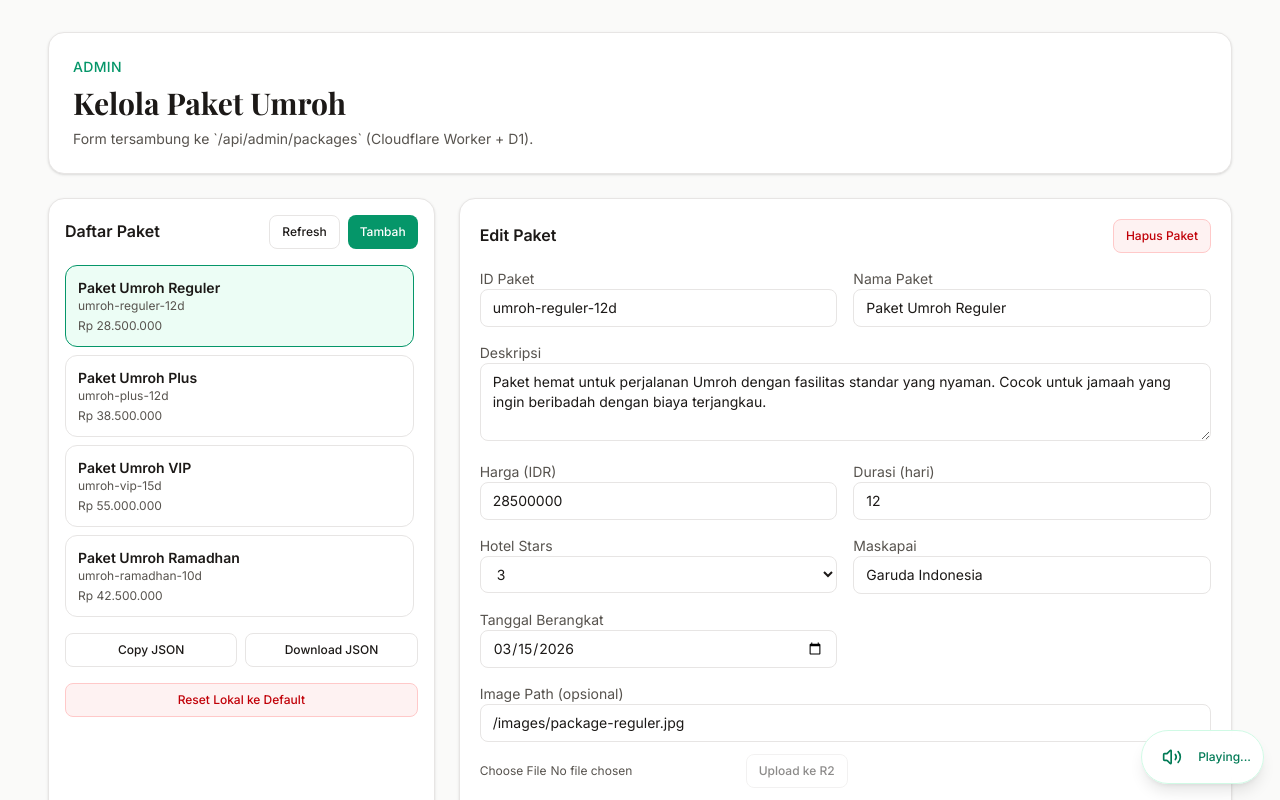
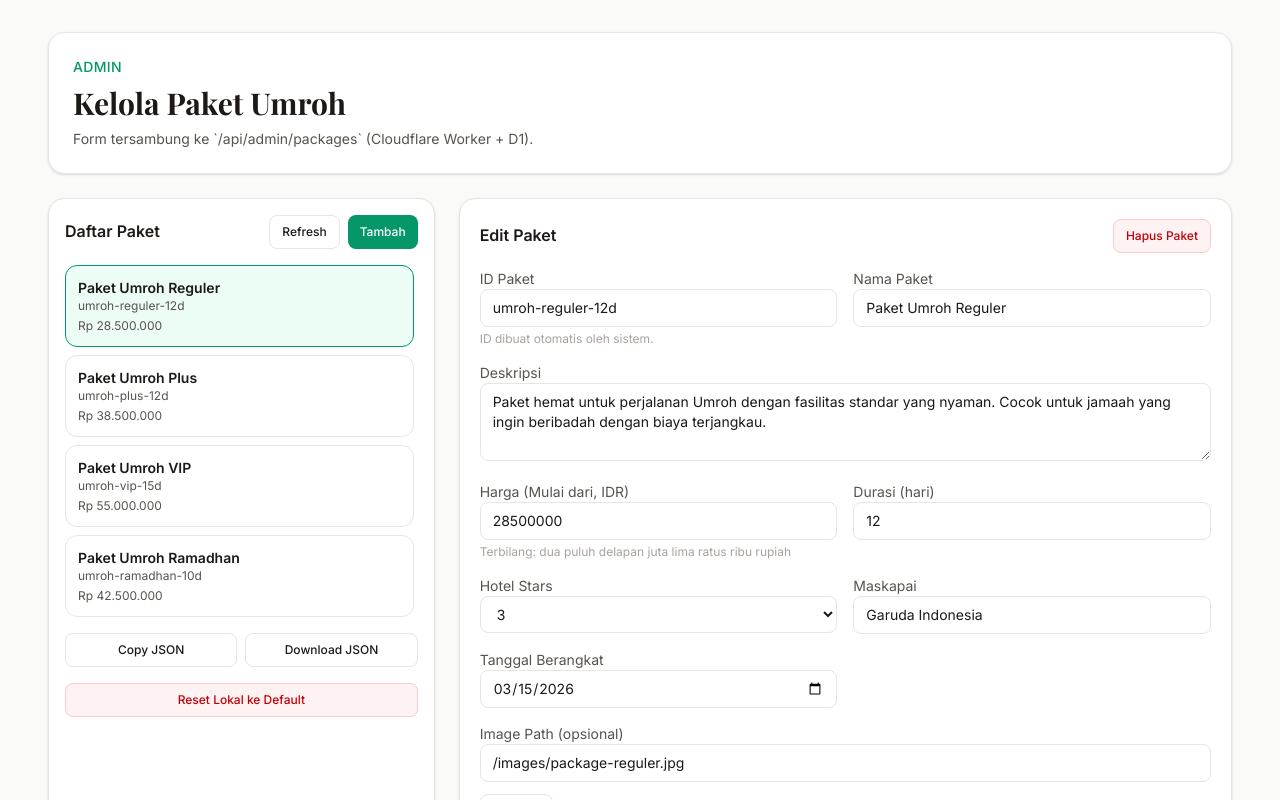
Before and after one commit to omandotkom/ibadahku, a Next.js app: page /admin in a window 1280 px wide. Shown: the top 800 px of the page. Built offline with nearby package versions, Linux system fonts and the light colour scheme; no server answers.

Commit message:
add features

```diff
--- a/src/app/admin/AdminPackagesPage.tsx
+++ b/src/app/admin/AdminPackagesPage.tsx
@@ -1,6 +1,6 @@
 "use client";
 
-import { useEffect, useState } from "react";
+import { useEffect, useRef, useState } from "react";
 import type { Package } from "@/types";
 import { packages as defaultPackages } from "@/lib/data";
 import { formatPrice } from "@/lib/utils";
@@ -29,6 +29,27 @@ type InitialState = {
   form: PackageForm;
 };
 
+function generatePackageId(existingIds: string[]): string {
+  const existing = new Set(existingIds);
+
+  while (true) {
+    const timestamp = new Date().toISOString().replace(/\D/g, "").slice(0, 14);
+    const randomSuffix = Math.random().toString(36).slice(2, 8);
+    const candidate = `pkg-${timestamp}-${randomSuffix}`;
+
+    if (!existing.has(candidate)) {
+      return candidate;
+    }
+  }
+}
+
+function createNewPackageForm(existingPackages: Package[]): PackageForm {
+  return {
+    ...toForm(),
+    id: generatePackageId(existingPackages.map((item) => item.id)),
+  };
+}
+
 function toForm(pkg?: Package): PackageForm {
   return {
     id: pkg?.id ?? "",
@@ -40,8 +61,8 @@ function toForm(pkg?: Package): PackageForm {
     airline: pkg?.airline ?? "",
     departureDate: pkg?.departureDate ?? "",
     featuresText: pkg?.features.join("\n") ?? "",
-    isPopular: pkg?.isPopular ?? false,
-    isRecommended: pkg?.isRecommended ?? false,
+    isPopular: true,
+    isRecommended: true,
     image: pkg?.image ?? "",
   };
 }
@@ -62,8 +83,8 @@ function toPackage(form: PackageForm): Package {
     airline: form.airline.trim(),
     departureDate: form.departureDate,
     features,
-    isPopular: form.isPopular,
-    isRecommended: form.isRecommended,
+    isPopular: true,
+    isRecommended: true,
     image: form.image.trim() || undefined,
   };
 }
@@ -129,7 +150,77 @@ function normalizeApiError(message: string): string {
   return message;
 }
 
+function toIndonesianWords(value: number): string {
+  const words = [
+    "",
+    "satu",
+    "dua",
+    "tiga",
+    "empat",
+    "lima",
+    "enam",
+    "tujuh",
+    "delapan",
+    "sembilan",
+    "sepuluh",
+    "sebelas",
+  ];
+
+  if (value < 12) {
+    return words[value];
+  }
+
+  if (value < 20) {
+    return `${toIndonesianWords(value - 10)} belas`;
+  }
+
+  if (value < 100) {
+    const tens = Math.floor(value / 10);
+    const remainder = value % 10;
+    return `${toIndonesianWords(tens)} puluh${remainder ? ` ${toIndonesianWords(remainder)}` : ""}`;
+  }
+
+  if (value < 200) {
+    return `seratus${value % 100 ? ` ${toIndonesianWords(value - 100)}` : ""}`;
+  }
+
+  if (value < 1000) {
+    const hundreds = Math.floor(value / 100);
+    const remainder = value % 100;
+    return `${toIndonesianWords(hundreds)} ratus${remainder ? ` ${toIndonesianWords(remainder)}` : ""}`;
+  }
+
+  if (value < 2000) {
+    return `seribu${value % 1000 ? ` ${toIndonesianWords(value - 1000)}` : ""}`;
+  }
+
+  if (value < 1_000_000) {
+    const thousands = Math.floor(value / 1000);
+    const remainder = value % 1000;
+    return `${toIndonesianWords(thousands)} ribu${remainder ? ` ${toIndonesianWords(remainder)}` : ""}`;
+  }
+
+  if (value < 1_000_000_000) {
+    const millions = Math.floor(value / 1_000_000);
+    const remainder = value % 1_000_000;
+    return `${toIndonesianWords(millions)} juta${remainder ? ` ${toIndonesianWords(remainder)}` : ""}`;
+  }
+
+  if (value < 1_000_000_000_000) {
+    const billions = Math.floor(value / 1_000_000_000);
+    const remainder = value % 1_000_000_000;
+    return `${toIndonesianWords(billions)} miliar${remainder ? ` ${toIndonesianWords(remainder)}` : ""}`;
+  }
+
+  const trillions = Math.floor(value / 1_000_000_000_000);
+  const remainder = value % 1_000_000_000_000;
+  return `${toIndonesianWords(trillions)} triliun${remainder ? ` ${toIndonesianWords(remainder)}` : ""}`;
+}
+
 export default function AdminPackagesPage() {
+  const formCardRef = useRef<HTMLFormElement>(null);
+  const packageNameInputRef = useRef<HTMLInputElement>(null);
+  const imageFileInputRef = useRef<HTMLInputElement>(null);
   const [initial] = useState<InitialState>(() => getInitialState());
   const [packageList, setPackageList] = useState<Package[]>(initial.list);
   const [form, setForm] = useState<PackageForm>(initial.form);
@@ -137,9 +228,29 @@ export default function AdminPackagesPage() {
   const [message, setMessage] = useState<string>("");
   const [isSyncing, setIsSyncing] = useState<boolean>(false);
   const [selectedImageFile, setSelectedImageFile] = useState<File | null>(null);
-  const [isUploadingImage, setIsUploadingImage] = useState<boolean>(false);
 
   const isEditing = editingId !== null && packageList.some((item) => item.id === editingId);
+  const numericPrice = Number(form.price || 0);
+  const priceInWords =
+    form.price.length === 0
+      ? "-"
+      : `${toIndonesianWords(numericPrice).replace(/\s+/g, " ").trim() || "nol"} rupiah`;
+
+  function scrollToFormCard() {
+    const formEl = formCardRef.current;
+    if (formEl) {
+      const viewportOffset = 20;
+      const targetTop = formEl.getBoundingClientRect().top + window.scrollY - viewportOffset;
+      window.scrollTo({
+        top: Math.max(targetTop, 0),
+        behavior: "smooth",
+      });
+    }
+
+    window.setTimeout(() => {
+      packageNameInputRef.current?.focus();
+    }, 250);
+  }
 
   function persist(nextList: Package[]) {
     if (typeof window !== "undefined") {
@@ -153,7 +264,7 @@ export default function AdminPackagesPage() {
 
     if (nextList.length === 0) {
       setEditingId(null);
-      setForm(toForm());
+      setForm(createNewPackageForm(nextList));
       return;
     }
 
@@ -196,14 +307,23 @@ export default function AdminPackagesPage() {
   function handleSelectPackage(pkg: Package) {
     setEditingId(pkg.id);
     setForm(toForm(pkg));
+    setSelectedImageFile(null);
+    if (imageFileInputRef.current) {
+      imageFileInputRef.current.value = "";
+    }
     setMessage("");
+    scrollToFormCard();
   }
 
   function handleNewPackage() {
     setEditingId(null);
-    setForm(toForm());
+    setForm(createNewPackageForm(packageList));
     setSelectedImageFile(null);
+    if (imageFileInputRef.current) {
+      imageFileInputRef.current.value = "";
+    }
     setMessage("Mode tambah paket baru aktif.");
+    scrollToFormCard();
   }
 
   function validateForm(pkg: Package): string | null {
@@ -237,18 +357,9 @@ export default function AdminPackagesPage() {
     }
   }
 
-  async function handleUploadImage() {
-    const fileToUpload = selectedImageFile;
-    if (!fileToUpload) {
-      setMessage("Pilih file gambar terlebih dahulu.");
-      return;
-    }
-
-    setIsUploadingImage(true);
-
-    try {
+  async function uploadImageToR2(file: File): Promise<string> {
     const formData = new FormData();
-      formData.append("file", fileToUpload);
+    formData.append("file", file);
 
     const response = await fetch("/api/admin/upload-image", {
       method: "POST",
@@ -263,15 +374,11 @@ export default function AdminPackagesPage() {
       throw new Error(payload?.error ?? `POST /api/admin/upload-image gagal (${response.status})`);
     }
 
-      updateField("image", payload.url);
-      setSelectedImageFile(null);
-      setMessage("Gambar berhasil diupload ke R2.");
-    } catch (uploadError) {
-      const detail = uploadError instanceof Error ? uploadError.message : "Unknown error";
-      setMessage(`Upload gambar gagal. Detail: ${normalizeApiError(detail)}`);
-    } finally {
-      setIsUploadingImage(false);
+    return payload.url;
   }
+
+  function handlePickImageFile() {
+    imageFileInputRef.current?.click();
   }
 
   async function handleSubmit(event: React.FormEvent<HTMLFormElement>) {
@@ -287,9 +394,25 @@ export default function AdminPackagesPage() {
     setIsSyncing(true);
 
     try {
-      await upsertServerPackage(normalizedPackage, isEditing ? editingId : null);
+      let packageToSave = normalizedPackage;
+      if (selectedImageFile) {
+        const uploadedImageUrl = await uploadImageToR2(selectedImageFile);
+        packageToSave = {
+          ...normalizedPackage,
+          image: uploadedImageUrl,
+        };
+      }
+
+      await upsertServerPackage(packageToSave, isEditing ? editingId : null);
       await loadFromServer(false);
-      setMessage(isEditing ? "Paket berhasil diperbarui di server." : "Paket baru berhasil ditambahkan ke server.");
+      setSelectedImageFile(null);
+      if (imageFileInputRef.current) {
+        imageFileInputRef.current.value = "";
+      }
+      const actionMessage = isEditing
+        ? "Paket berhasil diperbarui di server."
+        : "Paket baru berhasil ditambahkan ke server.";
+      setMessage(selectedImageFile ? `${actionMessage} Gambar juga berhasil diupload ke R2.` : actionMessage);
     } catch (saveError) {
       const detail = saveError instanceof Error ? saveError.message : "Unknown error";
       const nextList = isEditing && editingId
@@ -352,6 +475,10 @@ export default function AdminPackagesPage() {
 
     const nextList = [...defaultPackages];
     applyList(nextList);
+    setSelectedImageFile(null);
+    if (imageFileInputRef.current) {
+      imageFileInputRef.current.value = "";
+    }
     setMessage("Data lokal dikembalikan ke default. Gunakan simpan per item untuk kirim ke server.");
   }
 
@@ -469,6 +596,7 @@ export default function AdminPackagesPage() {
           </div>
 
           <form
+            ref={formCardRef}
             onSubmit={(event) => void handleSubmit(event)}
             className="space-y-4 rounded-2xl border border-[var(--border)] bg-white p-5 shadow-sm"
           >
@@ -492,14 +620,18 @@ export default function AdminPackagesPage() {
                 <input
                   className={inputClass}
                   value={form.id}
-                  onChange={(e) => updateField("id", e.target.value)}
-                  required
+                  disabled
+                  readOnly
                 />
+                <p className="text-xs text-[var(--text-muted)]">
+                  ID dibuat otomatis oleh sistem.
+                </p>
               </label>
 
               <label className="space-y-1 text-sm">
                 <span className="text-[var(--text-secondary)]">Nama Paket</span>
                 <input
+                  ref={packageNameInputRef}
                   className={inputClass}
                   value={form.name}
                   onChange={(e) => updateField("name", e.target.value)}
@@ -519,15 +651,19 @@ export default function AdminPackagesPage() {
               </label>
 
               <label className="space-y-1 text-sm">
-                <span className="text-[var(--text-secondary)]">Harga (IDR)</span>
+                <span className="text-[var(--text-secondary)]">Harga (Mulai dari, IDR)</span>
                 <input
-                  type="number"
-                  min={0}
+                  type="text"
+                  inputMode="numeric"
+                  pattern="[0-9]*"
                   className={inputClass}
                   value={form.price}
-                  onChange={(e) => updateField("price", e.target.value)}
+                  onChange={(e) => updateField("price", e.target.value.replace(/\D/g, ""))}
                   required
                 />
+                <p className="text-xs text-[var(--text-muted)]">
+                  Terbilang: {priceInWords}
+                </p>
               </label>
 
               <label className="space-y-1 text-sm">
@@ -585,58 +721,29 @@ export default function AdminPackagesPage() {
                 />
                 <div className="mt-2 flex flex-wrap items-center gap-2">
                   <input
+                    ref={imageFileInputRef}
                     type="file"
                     accept="image/jpeg,image/png,image/webp"
-                    onChange={(e) => {
-                      const nextFile = e.target.files?.[0] ?? null;
-                      setSelectedImageFile(nextFile);
-                      if (nextFile) {
-                        void (async () => {
-                          setIsUploadingImage(true);
-                          try {
-                            const formData = new FormData();
-                            formData.append("file", nextFile);
-
-                            const response = await fetch("/api/admin/upload-image", {
-                              method: "POST",
-                              body: formData,
-                            });
-
-                            const payload = (await response.json().catch(() => null)) as
-                              | { url?: string; error?: string }
-                              | null;
-
-                            if (!response.ok || !payload?.url) {
-                              throw new Error(
-                                payload?.error ??
-                                  `POST /api/admin/upload-image gagal (${response.status})`,
-                              );
-                            }
-
-                            updateField("image", payload.url);
-                            setSelectedImageFile(null);
-                            setMessage("Gambar berhasil diupload ke R2.");
-                          } catch (uploadError) {
-                            const detail =
-                              uploadError instanceof Error ? uploadError.message : "Unknown error";
-                            setMessage(`Upload gambar gagal. Detail: ${normalizeApiError(detail)}`);
-                          } finally {
-                            setIsUploadingImage(false);
-                          }
-                        })();
-                      }
-                    }}
-                    className="max-w-full text-xs text-[var(--text-secondary)]"
+                    onChange={(e) => setSelectedImageFile(e.target.files?.[0] ?? null)}
+                    className="hidden"
                   />
                   <button
                     type="button"
-                    onClick={() => void handleUploadImage()}
-                    disabled={!selectedImageFile || isUploadingImage}
+                    onClick={handlePickImageFile}
+                    disabled={isSyncing}
                     className="rounded-lg border border-[var(--border)] px-3 py-2 text-xs font-medium text-[var(--text-primary)] disabled:opacity-50"
                   >
-                    {isUploadingImage ? "Uploading..." : "Upload ke R2"}
+                    Pilih File
                   </button>
+                  {selectedImageFile && (
+                    <p className="text-xs text-[var(--text-secondary)]">
+                      File dipilih: {selectedImageFile.name}
+                    </p>
+                  )}
                 </div>
+                <p className="text-xs text-[var(--text-muted)]">
+                  File diupload ke R2 saat klik Simpan Perubahan/Tambah Paket.
+                </p>
                 {form.image && (
                   <div className="mt-3 rounded-xl border border-[var(--border)] bg-[var(--surface-elevated)] p-2">
                     <p className="mb-2 text-xs text-[var(--text-secondary)]">Preview thumbnail:</p>
@@ -665,8 +772,8 @@ export default function AdminPackagesPage() {
               <label className="inline-flex items-center gap-2 text-sm text-[var(--text-secondary)]">
                 <input
                   type="checkbox"
-                  checked={form.isPopular}
-                  onChange={(e) => updateField("isPopular", e.target.checked)}
+                  checked
+                  disabled
                 />
                 Popular
               </label>
@@ -674,8 +781,8 @@ export default function AdminPackagesPage() {
               <label className="inline-flex items-center gap-2 text-sm text-[var(--text-secondary)]">
                 <input
                   type="checkbox"
-                  checked={form.isRecommended}
-                  onChange={(e) => updateField("isRecommended", e.target.checked)}
+                  checked
+                  disabled
                 />
                 Recommended
               </label>
@@ -691,7 +798,25 @@ export default function AdminPackagesPage() {
               </button>
               <button
                 type="button"
-                onClick={() => setForm(toForm())}
+                onClick={() => {
+                  if (isEditing) {
+                    const current = packageList.find((item) => item.id === editingId);
+                    setForm(toForm(current));
+                    setSelectedImageFile(null);
+                    if (imageFileInputRef.current) {
+                      imageFileInputRef.current.value = "";
+                    }
+                    setMessage("Form dikembalikan ke data paket terpilih.");
+                    return;
+                  }
+
+                  setForm(createNewPackageForm(packageList));
+                  setSelectedImageFile(null);
+                  if (imageFileInputRef.current) {
+                    imageFileInputRef.current.value = "";
+                  }
+                  setMessage("Form paket baru dikosongkan. ID baru sudah dibuat otomatis.");
+                }}
                 className="rounded-lg border border-[var(--border)] px-4 py-2 text-sm font-medium text-[var(--text-primary)]"
               >
                 Kosongkan Form
--- a/src/components/BackgroundAudio.tsx
+++ b/src/components/BackgroundAudio.tsx
@@ -1,6 +1,7 @@
 "use client";
 
 import { useEffect, useRef, useState } from "react";
+import { usePathname } from "next/navigation";
 import { Volume2, VolumeX, Play } from "lucide-react";
 
 /**
@@ -9,6 +10,8 @@ import { Volume2, VolumeX, Play } from "lucide-react";
  * Handles browser autoplay restrictions gracefully
  */
 export function BackgroundAudio() {
+  const pathname = usePathname();
+  const isAdminRoute = pathname?.startsWith("/admin");
   const audioRef = useRef<HTMLAudioElement>(null);
   const [isPlaying, setIsPlaying] = useState(false);
   const [isMuted, setIsMuted] = useState(false);
@@ -16,6 +19,10 @@ export function BackgroundAudio() {
   const [showControl, setShowControl] = useState(false);
 
   useEffect(() => {
+    if (isAdminRoute) {
+      return;
+    }
+
     const audio = audioRef.current;
     if (!audio) return;
 
@@ -92,7 +99,7 @@ export function BackgroundAudio() {
       document.removeEventListener("touchstart", handleFirstInteraction);
       document.removeEventListener("scroll", handleFirstInteraction);
     };
-  }, [hasError]);
+  }, [hasError, isAdminRoute]);
 
   const togglePlay = () => {
     const audio = audioRef.current;
@@ -112,6 +119,10 @@ export function BackgroundAudio() {
     audio.muted = !isMuted;
     setIsMuted(!isMuted);
   };
+
+  if (isAdminRoute) {
+    return null;
+  }
 
   return (
     <>
```
Also changed, not shown: 1 other file (tests, documents, lock files or other folders). Lines whose indentation alone changed are shown as unchanged.
